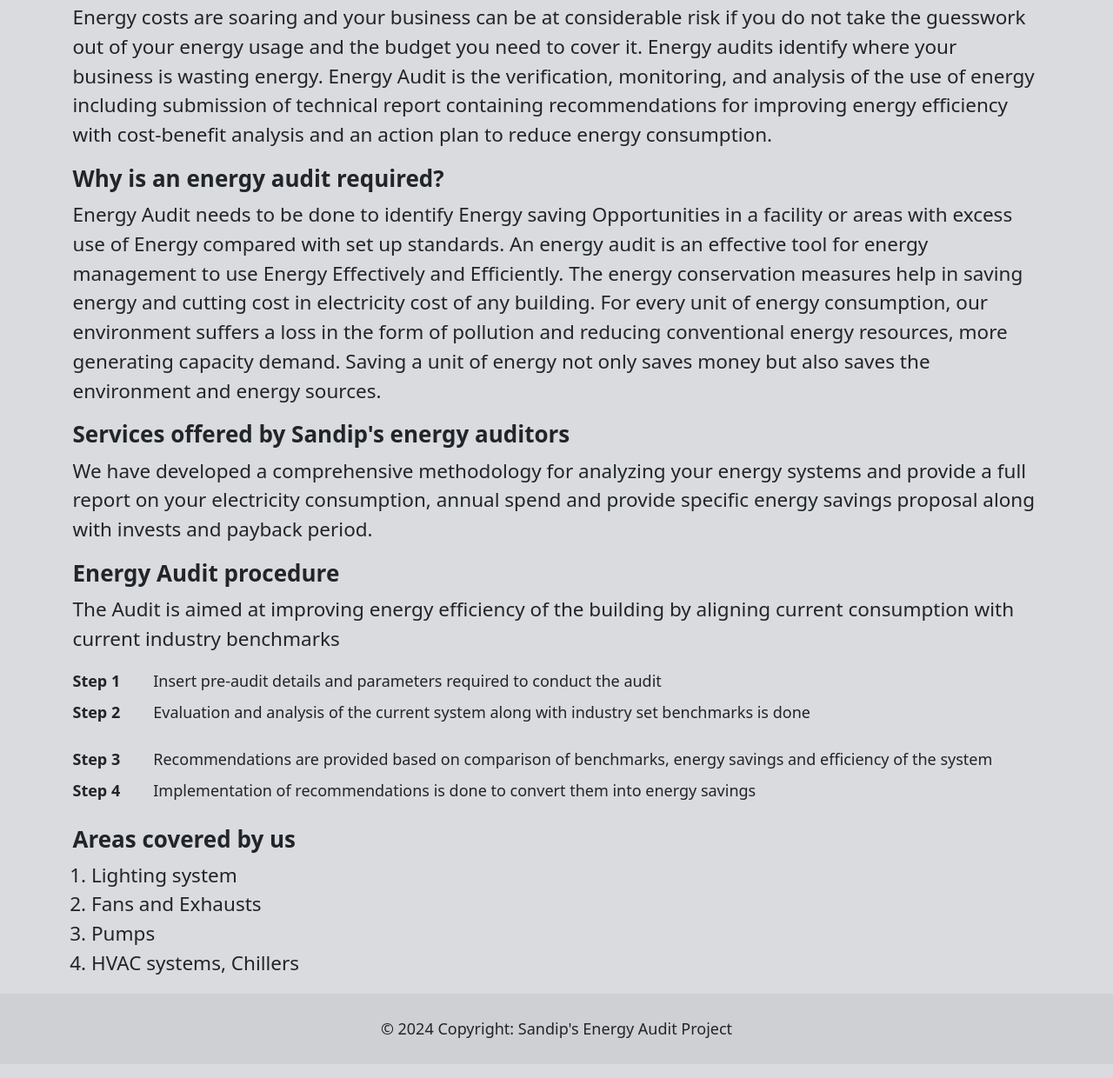
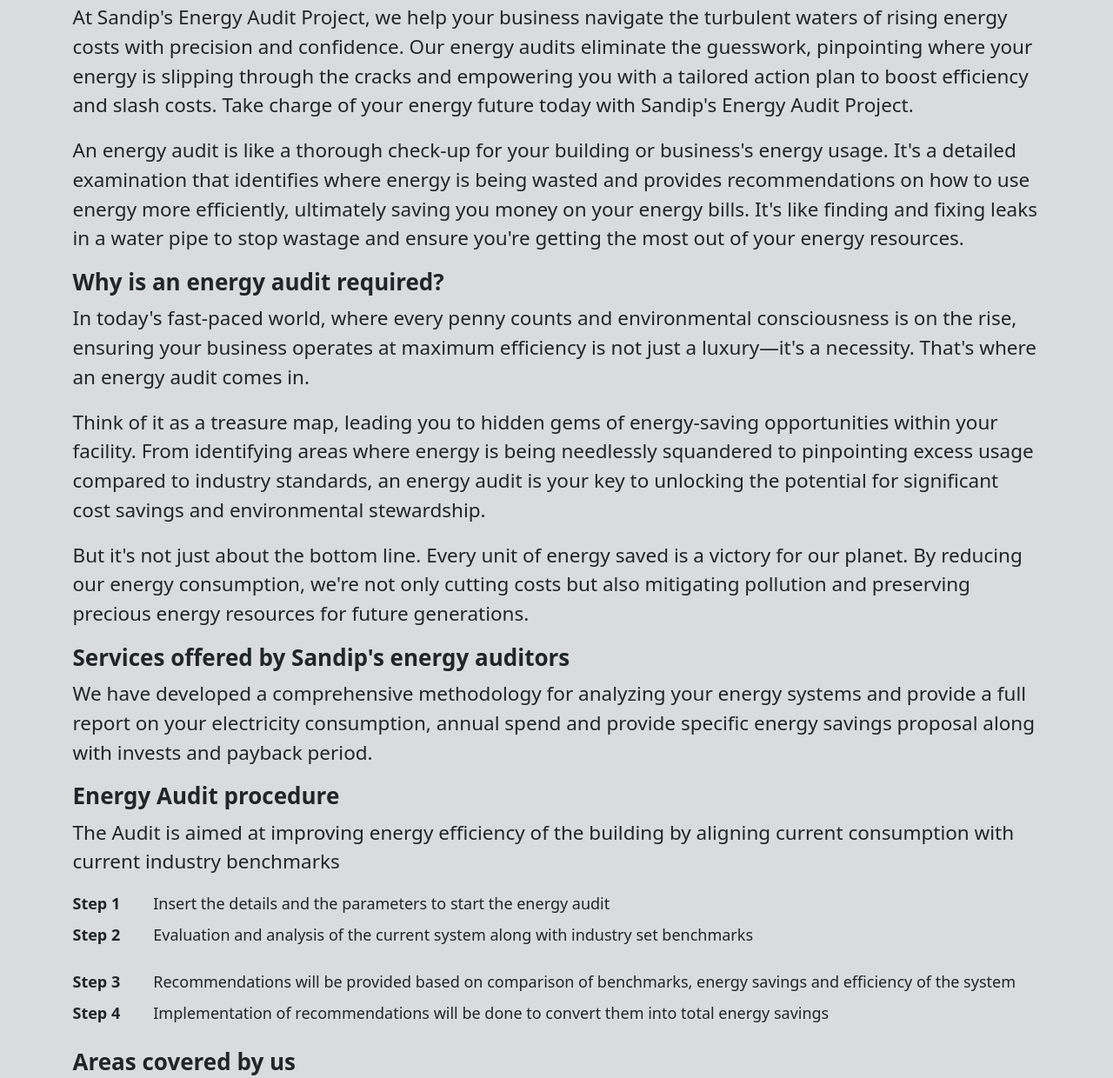
Before and after one commit to sandip1234-coder/energy_audit, a plain HTML site: page index.html in a window 1280 px wide. Shown: the part 654-1894 px from the top of the page at 87% size. Drawn offline with nearby package versions, Linux system fonts and the light colour scheme.

Commit message:
new changes done already

```diff
--- a/index.html
+++ b/index.html
@@ -5,7 +5,7 @@
     <meta charset="UTF-8">
     <meta http-equiv="X-UA-Compatible" content="IE=edge">
     <meta name="viewport" content="width=device-width, initial-scale=1.0">
-    <title>Sandip's Energy Audit Project</title>
+    <title>Energy Audit Project</title>
     <link href="https://cdn.jsdelivr.net/npm/bootstrap@5.0.0-beta3/dist/css/bootstrap.min.css" rel="stylesheet"
         integrity="sha384-eOJMYsd53ii+scO/bJGFsiCZc+5NDVN2yr8+0RDqr0Ql0h+rP48ckxlpbzKgwra6" crossorigin="anonymous">
     <link rel="stylesheet" href="style.css">
@@ -62,16 +62,17 @@
         <div class="row mt-5">
             <h4 style="font-size: 26px;font-weight:bold" class="display-6">Sandip's Energy Audit Project</h4>
             <p class="lead">
-                Energy costs are soaring and your business can be at considerable risk if you do not take the guesswork out of your energy usage and the budget you need to cover it. Energy audits identify where your business is wasting energy.
-                Energy Audit is the verification, monitoring, and analysis of the use of energy including submission of technical report containing recommendations for improving energy efficiency with cost-benefit analysis and an action plan to reduce energy consumption.
+                At Sandip's Energy Audit Project, we help your business navigate the turbulent waters of rising energy costs with precision and confidence. Our energy audits eliminate the guesswork, pinpointing where your energy is slipping through the cracks and empowering you with a tailored action plan to boost efficiency and slash costs. Take charge of your energy future today with Sandip's Energy Audit Project.</p>
+                <p class="lead">
+                An energy audit is like a thorough check-up for your building or business's energy usage. It's a detailed examination that identifies where energy is being wasted and provides recommendations on how to use energy more efficiently, ultimately saving you money on your energy bills. It's like finding and fixing leaks in a water pipe to stop wastage and ensure you're getting the most out of your energy resources.
             </p>
         </div>
         <div class="row">
             <h4 style="font-size: 26px;font-weight:bold" class="display-6">Why is an energy audit required?</h4>
-            <p class="lead">Energy Audit needs to be done to identify Energy saving Opportunities in a facility or areas with excess use of Energy compared with set up standards. An energy audit is an effective tool for energy management to use Energy Effectively and Efficiently.
-                The energy conservation measures help in saving energy and cutting cost in electricity cost of any building. For every unit of energy consumption, our environment suffers a loss in the form of pollution and reducing conventional energy resources, more generating capacity demand.
-                Saving a unit of energy not only saves money but also saves the environment and energy sources.
-            </p>
+
+    <p class="lead">In today's fast-paced world, where every penny counts and environmental consciousness is on the rise, ensuring your business operates at maximum efficiency is not just a luxury—it's a necessity. That's where an energy audit comes in.</p>
+    <p class ="lead">Think of it as a treasure map, leading you to hidden gems of energy-saving opportunities within your facility. From identifying areas where energy is being needlessly squandered to pinpointing excess usage compared to industry standards, an energy audit is your key to unlocking the potential for significant cost savings and environmental stewardship.</p>
+    <p class ="lead">But it's not just about the bottom line. Every unit of energy saved is a victory for our planet. By reducing our energy consumption, we're not only cutting costs but also mitigating pollution and preserving precious energy resources for future generations.</p>
         </div>
         <div class="row">
             <h4 style="font-size: 26px;font-weight:bold" class="display-6">Services offered by Sandip's energy auditors</h4>
@@ -84,18 +85,18 @@
             </p>
             <dl class="row">
                 <dt class="col-sm-1">Step 1</dt>
-                <dd class="col-sm-11">Insert pre-audit details and parameters required to conduct the audit</dd>
+                <dd class="col-sm-11">Insert the details and the parameters to start the energy audit </dd>
 
                 <dt class="col-sm-1">Step 2</dt>
                 <dd class="col-sm-11">
-                    <p>Evaluation and analysis of the current system along with industry set benchmarks is done</p>
+                    <p>Evaluation and analysis of the current system along with industry set benchmarks </p>
                 </dd>
 
                 <dt class="col-sm-1">Step 3</dt>
-                <dd class="col-sm-11">Recommendations are provided based on comparison of benchmarks, energy savings and efficiency of the system</dd>
+                <dd class="col-sm-11">Recommendations will be  provided based on comparison of benchmarks, energy savings and efficiency of the system</dd>
 
                 <dt class="col-sm-1">Step 4</dt>
-                <dd class="col-sm-11">Implementation of recommendations is done to convert them into energy savings</dd>
+                <dd class="col-sm-11">Implementation of recommendations will be  done to convert them into total energy savings</dd>
             </dl>
         </div>
         <div class="row">
```
